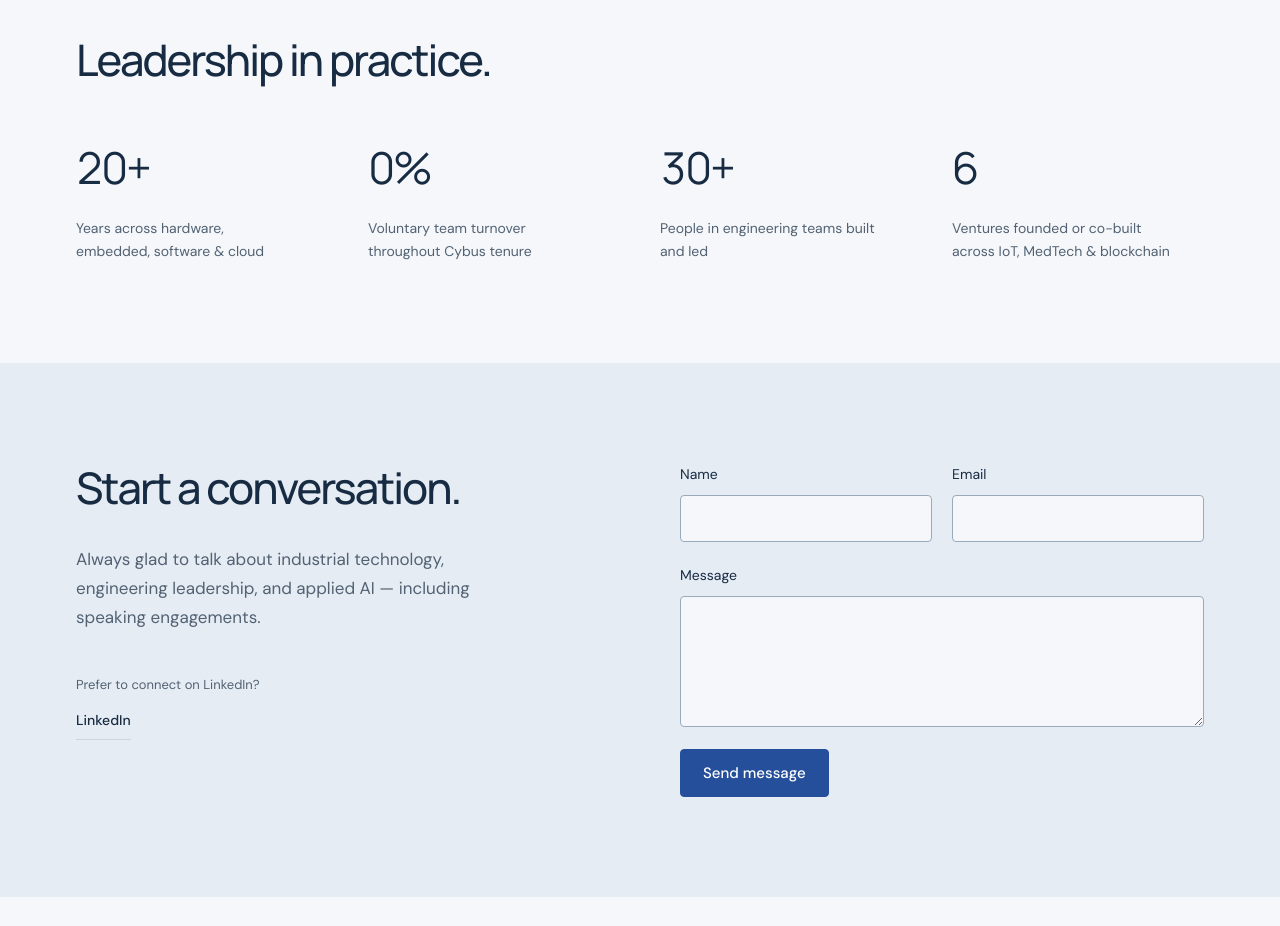
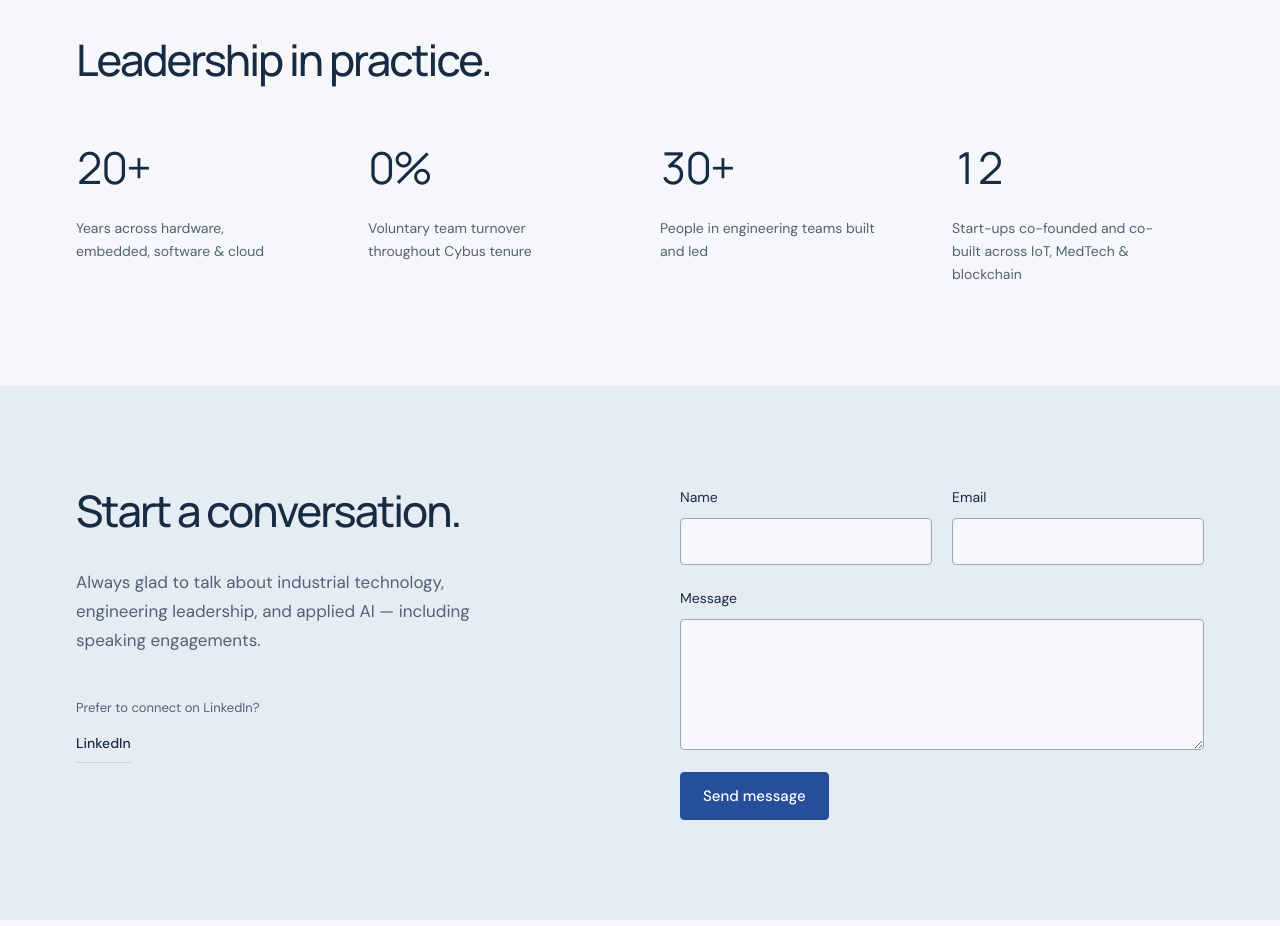
Before and after one commit to quarksus/skenderi-me, a plain HTML site: page index.html in a window 1280 px wide. Shown: the part 2560-3486 px from the top of the page. Drawn offline with Linux system fonts and the light colour scheme.

Commit message:
Correct start-up count: 6 to 12
Jasmin recounted — 12 start-ups co-founded and co-built at Next Big
Thing, not 6. Wording follows his own formulation. Keeps the site
consistent with the CV, which a search consultant may read alongside
it.

Co-Authored-By: Claude Opus 5 <noreply@anthropic.com>

```diff
--- a/index.html
+++ b/index.html
@@ -107,8 +107,8 @@
           <span class="stat-label">People in engineering teams built and led</span>
         </div>
         <div class="stat">
-          <span class="stat-num">6</span>
-          <span class="stat-label">Ventures founded or co-built across IoT, MedTech &amp; blockchain</span>
+          <span class="stat-num">12</span>
+          <span class="stat-label">Start-ups co-founded and co-built across IoT, MedTech &amp; blockchain</span>
         </div>
       </div>
     </div>
```
